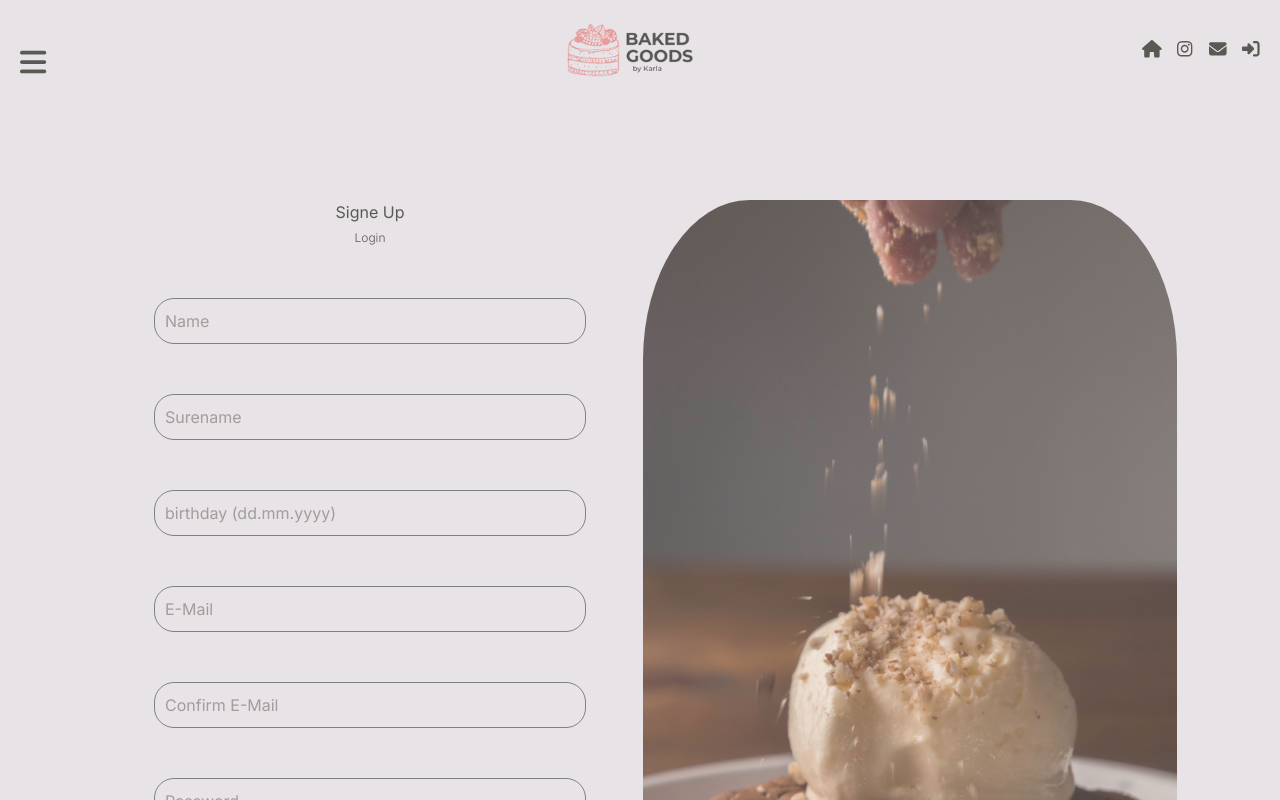
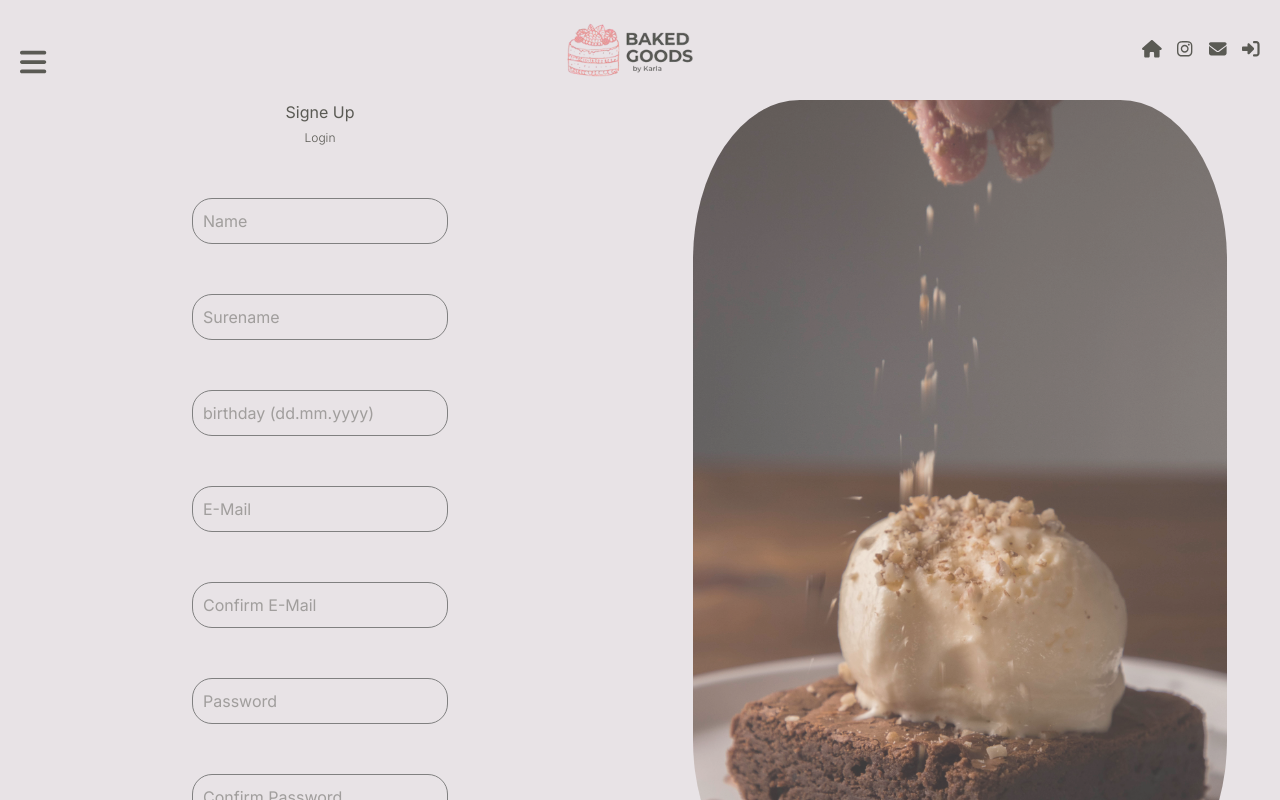
Before and after one commit to Panchita1989/CakesByKarla, a React (Vite) app: page /signeup in a window 1280 px wide. Shown: the top 800 px of the page. Built offline with nearby package versions, Linux system fonts and the light colour scheme.

Commit message:
added formWrapper component with slide function

```diff
--- a/src/App.jsx
+++ b/src/App.jsx
@@ -7,9 +7,7 @@ import Footer from './components/Footer'
 import SlideInMenu from './components/SlideInMenu'
 import LandingPage from './pages/LandingPage'
 import ChooseYourCake from './pages/ChooseYourCake'
-import Contact from './pages/Contact'
-import Login from './pages/LogIn'
-import Signeup from './pages/SigneUp'
+import FormWrapper from './components/formWrapper'
 import ScrollToTop from './components/ScrollToTop'
 
 
@@ -22,9 +20,9 @@ function App() {
   <Routes>
     <Route path="/" element={<LandingPage />} />
     <Route path='/choose' element={<ChooseYourCake />} />
-    <Route path ='/contact' element={<Contact />} />
-    <Route path='/login' element={<Login />}/>
-    <Route path='/signeup' element={<Signeup />}/>
+    <Route path ='/contact' element={<FormWrapper />} />
+    <Route path='/login' element={<FormWrapper />}/>
+    <Route path='/signeup' element={<FormWrapper />}/>
 
   </Routes>
   <Footer />
--- a/src/components/FormComponent.jsx
+++ b/src/components/FormComponent.jsx
@@ -5,7 +5,6 @@ import '../styles/contact.css'
 export default function FormComponent({formData}) {
 
     return(
-        <section className='contact'>
             <div className='wrapperForm'>
                 <h2>{formData.title}</h2>
                 <Link to={formData.linkTo} className='login' >{formData.option}</Link>
@@ -15,7 +14,6 @@ export default function FormComponent({formData}) {
                      return (
                         <textarea
                             key={field.id}
-                            label={field.label}
                             name= {field.name}
                             type= {field.type}
                             rows = {field.rows}
@@ -25,7 +23,6 @@ export default function FormComponent({formData}) {
                     return(
                         <button
                             key={field.id}
-                            label={field.label}
                             name={field.name}
                             type={field.type}                            >
                             {field.content}
@@ -34,7 +31,6 @@ export default function FormComponent({formData}) {
                     return(
                         <input
                             key={field.id}
-                            label={field.label}
                             type={field.type}
                             name={field.name}
                             placeholder={field.placeholder}
@@ -45,10 +41,5 @@ export default function FormComponent({formData}) {
 
                 </form>
             </div>
-            <section className='wrapperImage'>
-                <img src= {formData.image.src} alt="" />
-            </section>
-
-        </section>
     )
 }
--- a/src/components/formWrapper.jsx
+++ b/src/components/formWrapper.jsx
@@ -1,20 +1,19 @@
 import React from 'react'
 import '../styles/formWrapper.css'
+import '../styles/Contact.css'
+import formConfig from "../data/formData.js";
 import {useEffect, useState, useRef} from 'react'
 import { useLocation } from 'react-router-dom'
-import Contact from '../pages/Contact'
-import SigneUp from '../pages/SigneUp'
-import LogIn from '../pages/LogIn'
+import FormComponent from './FormComponent'
+
 
 export default function FormWrapper(){
 
     const location = useLocation()
 
     const getInitialForm = () => {
-        if(pathname.includes('login')) return 'login'
-        if(pathname.includes('contact')) return 'contact'
-        if(pathname.includes('signeup')) return 'signeup'
-
+        if(location.pathname.includes('login')) return 'login'
+        if(location.pathname.includes('signeup')) return 'signeup'
         return 'contact'
     }
 
@@ -32,21 +31,40 @@ export default function FormWrapper(){
         ? 'contact'
         : 'signeup'
 
-        if(!activeForm.includes('contact', 'login', 'signeup')){
-            setCameFromOutside(true)
-        }
+        //when my from url changes
+
+
+
         if(activeForm !== newForm){
-            if(camefromOutside){
-                setDirection('none')
-                setCameFromOutside('false')
-                imagePosition('right')
-            }else{
-                imagePosition => !imagePosition
-            }
-
+            setDirection(prev =>(prev === 'right' ? 'left' : 'right'))
+            setImagePosition(prev =>(prev === 'right' ? 'left' : 'right'))
 
         }
 
-    })
+        setActiveForm(newForm)
+    }, [location.pathname])
+    const image = formConfig[activeForm].image
+
+    return(
+        <div className='formWrapper'>
+            {imagePosition === 'right' ? (
+                <>
+                    <div className={`formSection ${direction}`}><FormComponent formData ={formConfig[activeForm]}/></div>
+                    <div className={`imageSection ${direction}`}>
+                        <img src={formConfig[activeForm].image.src} alt={formConfig[activeForm].image.alt} />
+                    </div>
+                </>
+            ) : (
+                <>
+                    <div className={`imageSection ${direction}`}>
+                        <img src={formConfig[activeForm].image.src} alt={formConfig[activeForm].image.alt} />
+                    </div>
+                    <div className={`formSection ${direction}`}><FormComponent formData ={formConfig[activeForm]}/></div>
+                </>
+
+    )
 
 }
+</div>
+    )
+}
--- a/src/styles/Contact.css
+++ b/src/styles/Contact.css
@@ -9,13 +9,6 @@ body{
 }
 .wrapperForm{
     width: 50%;
-
-}
-
-.wrapperImage{
-    width: 50%;
-    display: flex;
-    justify-content: center;
 
 }
 
@@ -37,12 +30,6 @@ form{
     align-items: center;
     margin-top: 50px;
 }
-.wrapperImage img{
-    height: 800px;
-    opacity: 0.75;
-    border-radius: 20%;
-
-}
 
 .login{
     font-family: Inter, Arial, Helvetica, sans-serif;
--- /dev/null
+++ b/src/styles/formWrapper.css
@@ -0,0 +1,94 @@
+
+.formWrapper{
+    width: 100%;
+    overflow: hidden;
+    position: relative;
+    display: flex;
+    justify-content: space-around;
+}
+.formSection{
+    display: flex;
+    justify-content: space-between;
+    justify-content: center;
+    width: 50%;
+}
+.wrapperForm{
+    width: 100%;
+}
+
+.imageSection{
+    display: flex;
+    width: 50%;
+    overflow: hidden;
+    justify-content: center;
+}
+.imageSection img{
+    height: 800px;
+    opacity: 0.75;
+    border-radius: 20%;
+    transition: transform 0.7s ease-in-out, opacity 0.7s ease-in-out;
+}
+.formSection{
+    transition: transform 0.7s ease-in-out, opacity 0.7s ease-in-out;
+}
+.formSection.left {
+  animation: slideFormRight 0.7s forwards;
+}
+
+.formSection.right {
+  animation: slideFormLeft 0.7s forwards;
+}
+
+.imageSection.left img{
+    transform: translateX(-100%);
+    opacity: 0;
+    animation: slideInFromLeft 0.7s forwards;
+}
+.imageSection.right img{
+    transform: translateX(100%);
+    opacity: 0;
+    animation: slideInFromRight 0.7s forwards;
+}
+@keyframes slideInFromLeft {
+  from {
+    transform: translateX(-100%);
+    opacity: 0;
+  }
+  to {
+    transform: translateX(0);
+    opacity: 0.75;
+  }
+}
+
+@keyframes slideInFromRight {
+  from {
+    transform: translateX(100%);
+    opacity: 0;
+  }
+  to {
+    transform: translateX(0);
+    opacity: 0.75;
+  }
+}
+
+@keyframes slideFormLeft {
+  from {
+    transform: translateX(100%);
+    opacity: 0;
+  }
+  to {
+    transform: translateX(0);
+    opacity: 1;
+  }
+}
+
+@keyframes slideFormRight {
+  from {
+    transform: translateX(-100%);
+    opacity: 0;
+  }
+  to {
+    transform: translateX(0);
+    opacity: 1;
+  }
+}
```
